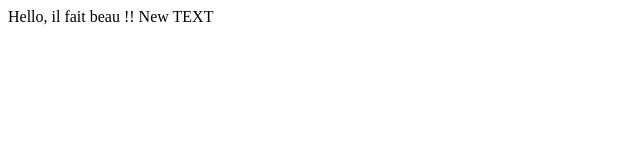
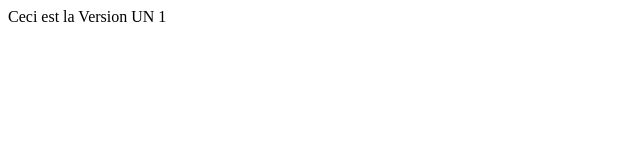
Before and after one commit to SanGarmon/wired-website, a plain HTML site: page index.html in a window 1280 px wide. Shown: the full height of the page, 0-640 px from the left. Drawn offline with Linux system fonts and the light colour scheme.

Commit message:
Version 1 comit!

```diff
--- a/index.html
+++ b/index.html
@@ -5,7 +5,6 @@
     <title></title>
   </head>
   <body>
-    Hello, il fait beau !!
-New TEXT
+Ceci est la Version UN 1
   </body>
 </html>
```
